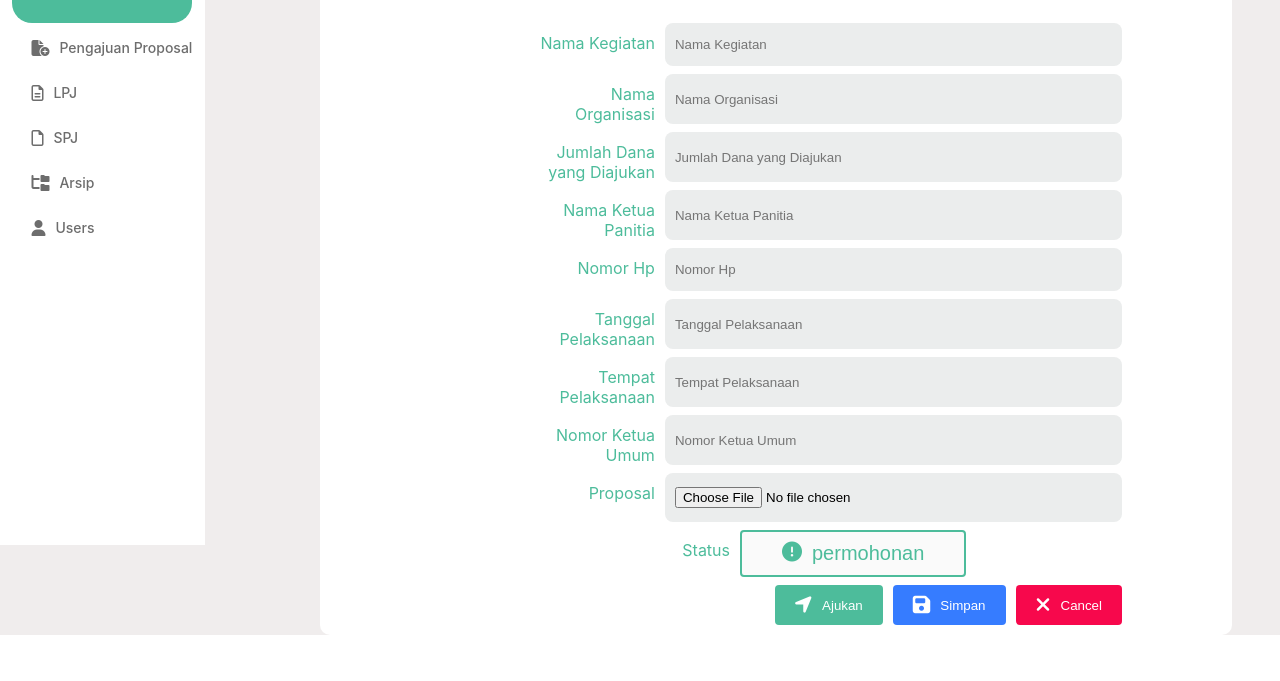
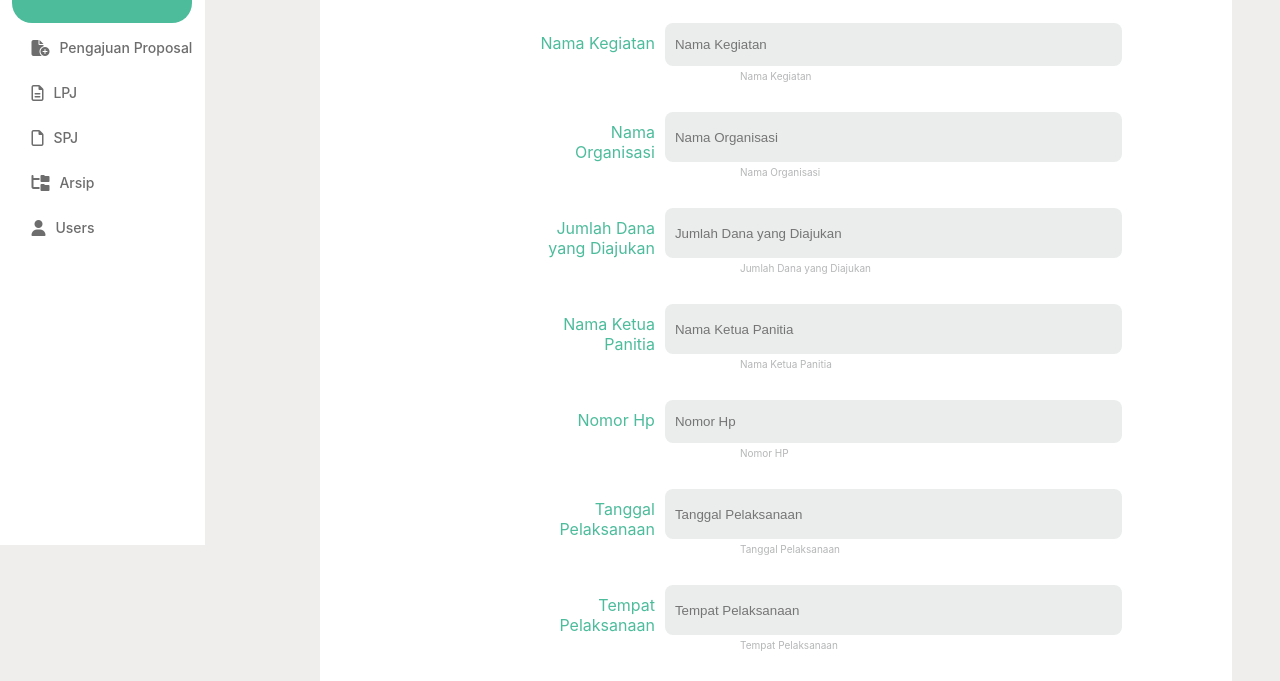
Before and after one commit to wawanharianto/Sistem-Ormawa-unram, a React (Create React App) app: page /PengajuanProposal/add in a window 1280 px wide. Shown: the part 255-936 px from the top of the page. Before the commit the page ends 890 px from the top, so only its background shows below. Built offline with nearby package versions, Linux system fonts and the light colour scheme.

Commit message:
fix menambahkan attribute baru di table form addproposal

```diff
--- a/src/component/Dashboard/Users/PengajuanProposal/PengajuanProposal.css
+++ b/src/component/Dashboard/Users/PengajuanProposal/PengajuanProposal.css
@@ -85,6 +85,17 @@
   margin-right: 10px;
   font-size: 20px;
 }
+.finput .hide {
+  opacity: 0;
+}
+.finput .kosong {
+  margin-left: 10px;
+  margin-top: -4px;
+  justify-content: left;
+  display: flex;
+  color: rgb(181, 182, 183);
+  font-size: 10px;
+}
 
 .fbtn-form {
   display: flex;
--- a/src/component/Dashboard/Users/PengajuanProposal/PengajuanProposal.jsx
+++ b/src/component/Dashboard/Users/PengajuanProposal/PengajuanProposal.jsx
@@ -20,39 +20,71 @@ function PengajuanProposal() {
               <p>Nama Kegiatan</p>
               <input type="text" placeholder="Nama Kegiatan"></input>
             </div>
-
+            <div className="finput">
+              <p className="hide">....</p>
+              <p className="kosong">Nama Kegiatan</p>
+            </div>
             <div className="finput">
               <p>Nama Organisasi</p>
               <input type="text" placeholder="Nama Organisasi"></input>
+            </div>
+            <div className="finput">
+              <p className="hide">....</p>
+              <p className="kosong">Nama Organisasi</p>
             </div>
             <div className="finput">
               <p>Jumlah Dana yang Diajukan</p>
               <input type="text" placeholder="Jumlah Dana yang Diajukan"></input>
             </div>
             <div className="finput">
+              <p className="hide">....</p>
+              <p className="kosong">Jumlah Dana yang Diajukan</p>
+            </div>
+            <div className="finput">
               <p>Nama Ketua Panitia</p>
               <input type="text" placeholder="Nama Ketua Panitia"></input>
+            </div>
+            <div className="finput">
+              <p className="hide">....</p>
+              <p className="kosong">Nama Ketua Panitia</p>
             </div>
             <div className="finput">
               <p>Nomor Hp</p>
               <input type="text" placeholder="Nomor Hp"></input>
             </div>
             <div className="finput">
+              <p className="hide">....</p>
+              <p className="kosong">Nomor HP</p>
+            </div>
+            <div className="finput">
               <p>Tanggal Pelaksanaan</p>
               <input type="text" placeholder="Tanggal Pelaksanaan"></input>
+            </div>
+            <div className="finput">
+              <p className="hide">....</p>
+              <p className="kosong">Tanggal Pelaksanaan</p>
             </div>
             <div className="finput">
               <p>Tempat Pelaksanaan</p>
               <input type="text" placeholder="Tempat Pelaksanaan"></input>
             </div>
             <div className="finput">
+              <p className="hide">....</p>
+              <p className="kosong">Tempat Pelaksanaan</p>
+            </div>
+            <div className="finput">
               <p>Nomor Ketua Umum</p>
               <input type="text" placeholder="Nomor Ketua Umum"></input>
+            </div>
+            <div className="finput">
+              <p className="hide">....</p>
+              <p className="kosong">Nomor Ketua Umum</p>
             </div>
             <div className="finput">
               <p>Proposal</p>
               <input type="file"></input>
             </div>
+
             <div className="finput">
               <p>Status</p>
               <button disabled>
```
